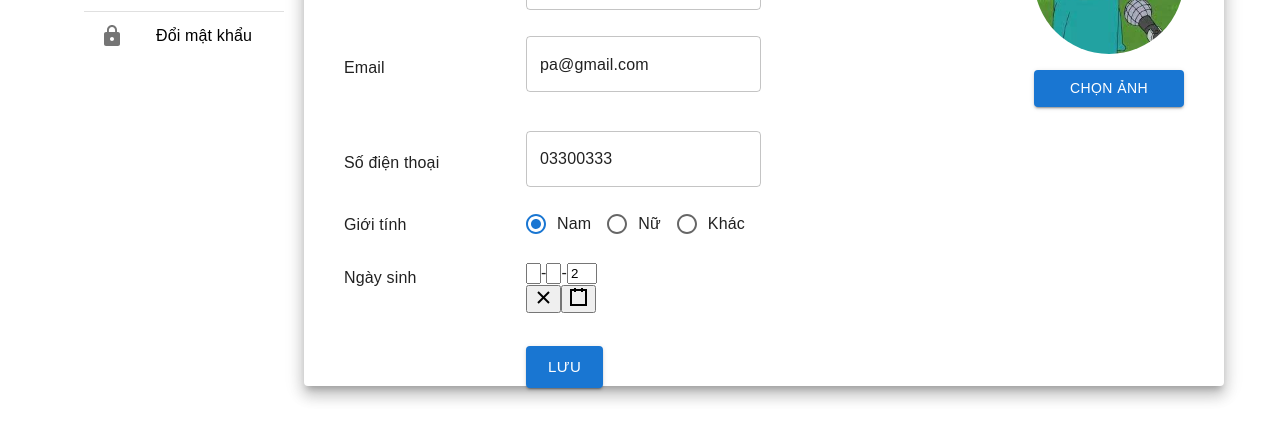
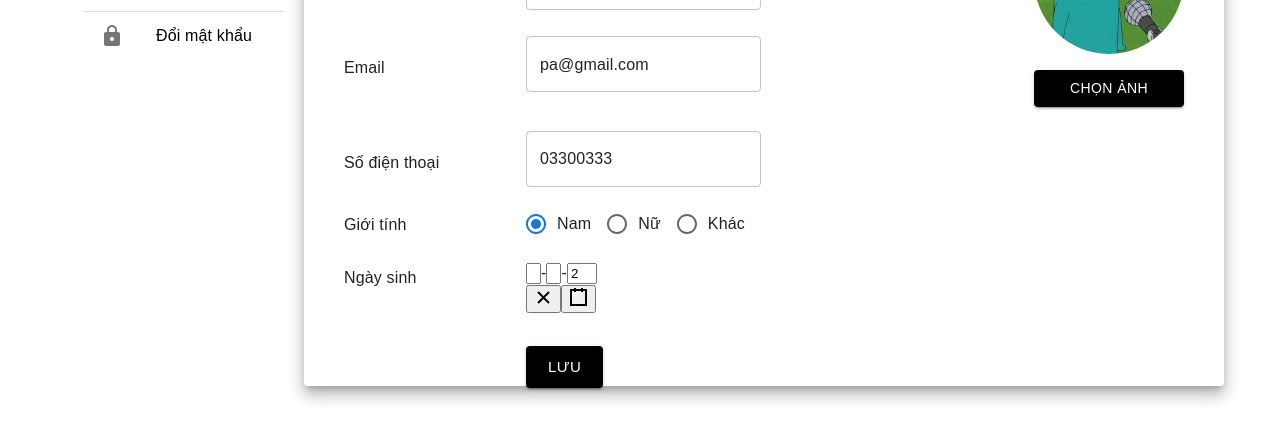
Before and after one commit to ddlg3003/ClothingUserFrontEnd, a React (Create React App) app: page /profile in a window 1280 px wide. Shown: the part 516-952 px from the top of the page. Built offline with nearby package versions, Linux system fonts and the light colour scheme.

Commit message:
modify button @profile page

```diff
--- a/src/components/Profile/Profile.jsx
+++ b/src/components/Profile/Profile.jsx
@@ -251,7 +251,8 @@ const Profile = () => {
                           <Button
                             size="large"
                             variant="contained"
-                            color="primary"
+                            color="black"
+                            style={{ color: 'white'}}
                           >
                             Lưu
                           </Button>
@@ -266,7 +267,8 @@ const Profile = () => {
                         height={150}
                         className={classes.image}
                       />
-                      <Button variant="contained" component="label">
+                      <Button variant="contained" component="label" color="black"
+                            style={{ color: 'white'}} >
                         Chọn ảnh
                         <input hidden accept="image/*" multiple type="file" />
                       </Button>
```
